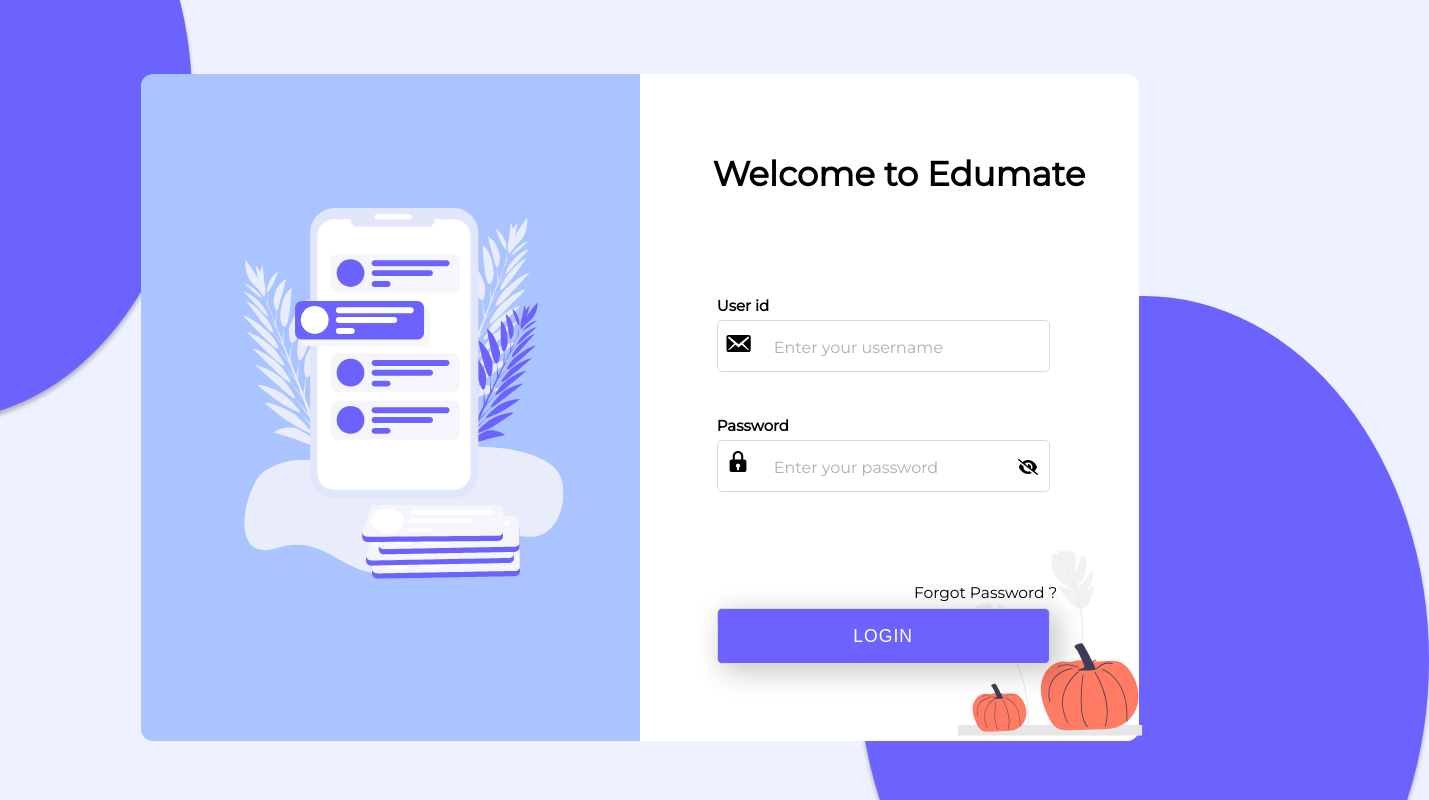
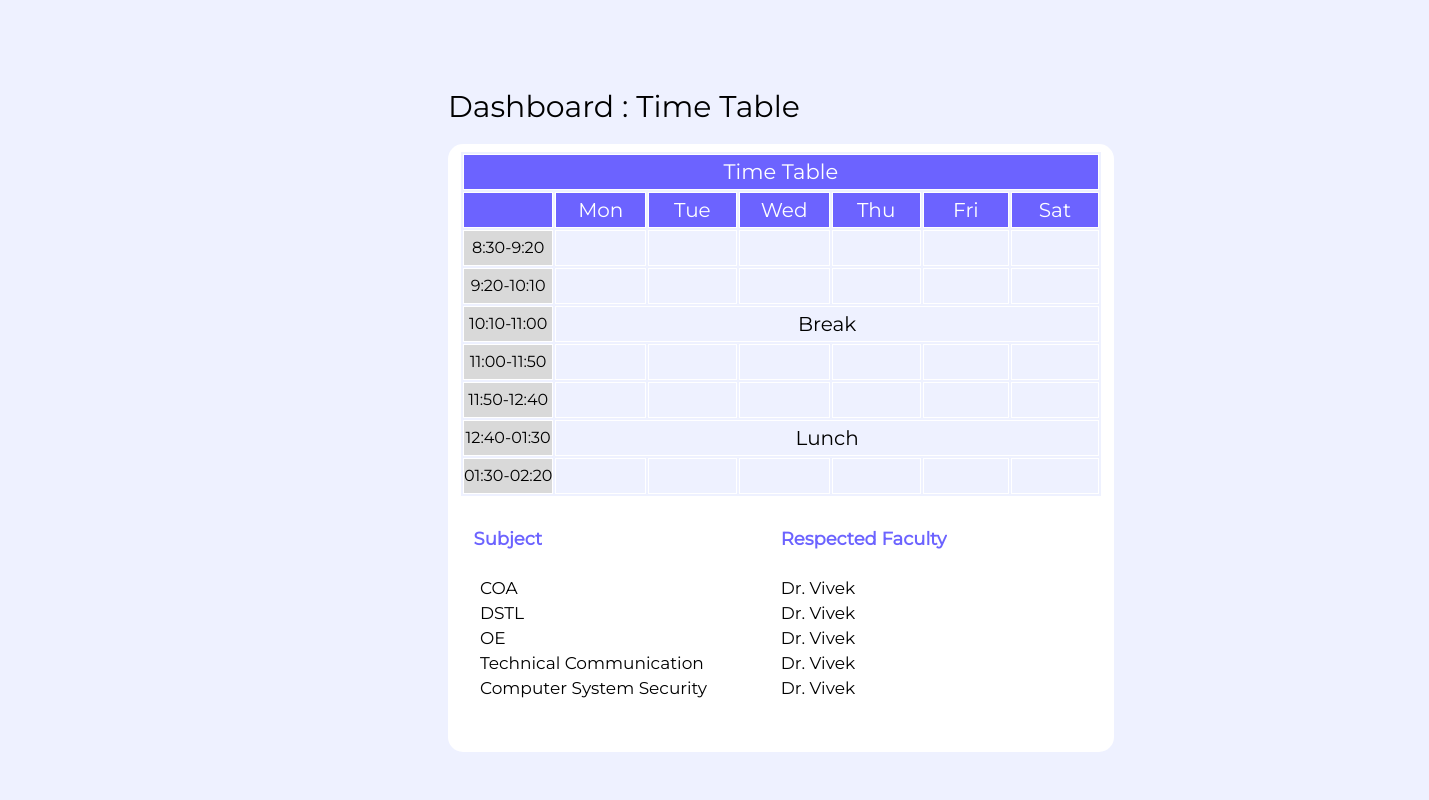
Before and after one commit to tushar-glitch/Edumate, a React (Create React App) app: page /formLogin in a window 1280 px wide. Shown: the top 800 px of the page, 1429 px wide, since content can reach past the window. Built offline with nearby package versions, Linux system fonts and the light colour scheme; the HTML template or start-up script is replaced by a standard one.

Commit message:
Added student TimeTable

```diff
--- a/src/App.js
+++ b/src/App.js
@@ -6,19 +6,19 @@
 import Formlogin from "./components/Form-login/Form-login";
 import FgtEmail from "./components/Forgotpass/FgtEmail";
 import {BrowserRouter,Routes,Route} from 'react-router-dom';
-import Protected from "./components/Forgotpass/protected";
+import StProfile from "./components/Student/TimeTable/St_profile";
 function App() {
   return <>
-  <BrowserRouter>
+  {/* <BrowserRouter>
   <Routes>
    <Route path="/" exact element = {<LogIn />} />
    <Route path="/rstPwd" exact element={<ResetPwd />} />
    <Route path="/fgtEmail" exact element={<FgtEmail />} />
    <Route path="/otp" exact element={<OTP/>} />
-   {/* <Route path="/otp" exact element={<Protected component={OTP}/>} /> */}
    <Route path="/formLogin" exact element={<Formlogin />} />
   </Routes>
-   </BrowserRouter>
+   </BrowserRouter> */}
+   <StProfile />
       </>
 }
 
--- /dev/null
+++ b/src/components/Student/TimeTable/St_profile.jsx
@@ -0,0 +1,6 @@
+import React from "react";
+import Timetable from "./student-TT";
+function StProfile (){
+    return <><Timetable /></>
+}
+export default StProfile;
--- /dev/null
+++ b/src/components/Student/TimeTable/TT.css
@@ -0,0 +1,124 @@
+
+.timeTable {
+    background-color: #ffffff;
+    position:absolute;
+    width: 52vw;
+height: 76vh;
+left: 35vw;
+top: 18vh;
+border-radius: 15px;
+}
+.dbTT {
+    position: absolute;
+width: 40vw;
+height: 5vh;
+left: 35vw;
+top: 11vh;
+font-family: 'Montserrat';
+font-style: normal;
+font-weight: 500;
+font-size: 30px;
+line-height: 37px;
+background: none;
+}
+.table {
+    width:50vw;
+    margin-left: 1vw;
+    margin-top: 1vh;;
+}
+.table td {
+    height:4.5vh;
+    width:8vw;
+    text-align: center;
+    border:1px solid white;
+}
+.timetableRow {
+    background: #6C63FF;
+border: 1px solid #FFFFFF;
+color:white;
+font-family: 'Montserrat';
+font-style: normal;
+font-weight: 550;
+font-size: 21px;
+line-height: 30px;
+}
+.days{
+    background: #6C63FF;
+    color:white;
+font-family: 'Montserrat';
+font-style: normal;
+font-weight: 550;
+font-size: 20px;
+line-height: 30px;
+}
+.lunch ,
+.break {
+    font-family: 'Montserrat';
+    font-style: normal;
+    font-weight: 550;
+    font-size: 20px;
+    height:4.5vh;
+}
+.time {
+    box-sizing: border-box;
+background: #D9D9D9;
+font-family: 'Montserrat';
+font-style: normal;
+font-weight: 500;
+font-size: 16px;
+line-height: 22px;
+color: #000000;
+}
+.subject {
+    background: none;
+    font-family: 'Montserrat';
+font-style: normal;
+font-weight: 600;
+font-size: 18px;
+line-height: 22px;
+color: #6C63FF;
+position:absolute;
+left:2vw;
+top:48vh;
+
+}
+.faculty {
+    background: none;
+    font-family: 'Montserrat';
+font-style: normal;
+font-weight: 600;
+font-size: 18px;
+line-height: 22px;
+color: #6C63FF;
+position:absolute;
+left:26vw;
+top:48vh;
+}
+.subList {
+    position:absolute;
+    top:54vh;
+    left:2.5vw;
+}
+.subList li {
+    background-color:  #ffffff;
+    font-family: 'Montserrat';
+font-style: normal;
+font-weight: 500;
+font-size: 17px;
+line-height: 25px;
+color: #000000;
+}
+.facList {
+    position:absolute;
+    top:54vh;
+    left:26vw;
+}
+.facList li {
+    background-color:  #ffffff;
+    font-family: 'Montserrat';
+    font-style: normal;
+    font-weight: 500;
+    font-size: 17px;
+    line-height: 25px;
+    color: #000000;
+}
--- /dev/null
+++ b/src/components/Student/TimeTable/TimeTable.jsx
@@ -0,0 +1,72 @@
+import React from "react";
+import "./TT.css";
+function TimeT (){
+    return <>
+        <table className="table">
+            <tr><td className="timetableRow" colspan={7}>Time Table</td></tr>
+            <tr className="tableRow">
+                <td className="days"></td>
+                <td className="days">Mon</td>
+                <td className="days">Tue</td>
+                <td className="days">Wed</td>
+                <td className="days">Thu</td>
+                <td className="days">Fri</td>
+                <td className="days">Sat</td>
+            </tr>
+            <tr className="tableRow">
+                <td className="time">8:30-9:20</td>
+                <td></td>
+                <td></td>
+                <td></td>
+                <td></td>
+                <td></td>
+                <td></td>
+            </tr>
+            <tr className="tableRow">
+                <td className="time">9:20-10:10</td>
+                <td></td>
+                <td></td>
+                <td></td>
+                <td></td>
+                <td></td>
+                <td></td>
+            </tr>
+            <tr className="tableRow">
+            <td className="time">10:10-11:00</td>
+                <td colspan={6} className="break">Break</td>
+            </tr>
+            <tr>
+                <td className="time">11:00-11:50</td>
+                <td></td>
+                <td></td>
+                <td></td>
+                <td></td>
+                <td></td>
+                <td></td>
+            </tr>
+            <tr>
+                <td className="time">11:50-12:40</td>
+                <td></td>
+                <td></td>
+                <td></td>
+                <td></td>
+                <td></td>
+                <td></td>
+            </tr>
+            <tr className="tableRow">
+            <td className="time">12:40-01:30</td>
+                <td colspan={6} className="lunch">Lunch</td>
+            </tr>
+            <tr className="tableRow">
+                <td className="time">01:30-02:20</td>
+                <td></td>
+                <td></td>
+                <td></td>
+                <td></td>
+                <td></td>
+                <td></td>
+            </tr>
+        </table>
+    </>
+}
+export default TimeT;
--- /dev/null
+++ b/src/components/Student/TimeTable/student-TT.jsx
@@ -0,0 +1,28 @@
+import React from "react";
+import TimeT from "./TimeTable";
+import "./TT.css" ;
+ function Timetable (){
+    return <>
+     <h1 className="dbTT">Dashboard : Time Table </h1>
+    <div className="timeTable">
+    <TimeT />
+<h2 className="subject">Subject</h2>
+<h2 className="faculty">Respected Faculty</h2>
+<ul className="subList">
+   <li>COA</li>
+   <li>DSTL</li>
+   <li>OE</li>
+   <li>Technical Communication</li>
+   <li>Computer System Security</li>
+</ul>
+<ul className="facList">
+   <li>Dr. Vivek</li>
+   <li>Dr. Vivek</li>
+   <li>Dr. Vivek</li>
+   <li>Dr. Vivek</li>
+   <li>Dr. Vivek</li>
+</ul>
+    </div>
+    </>
+ }
+ export default Timetable;
```
